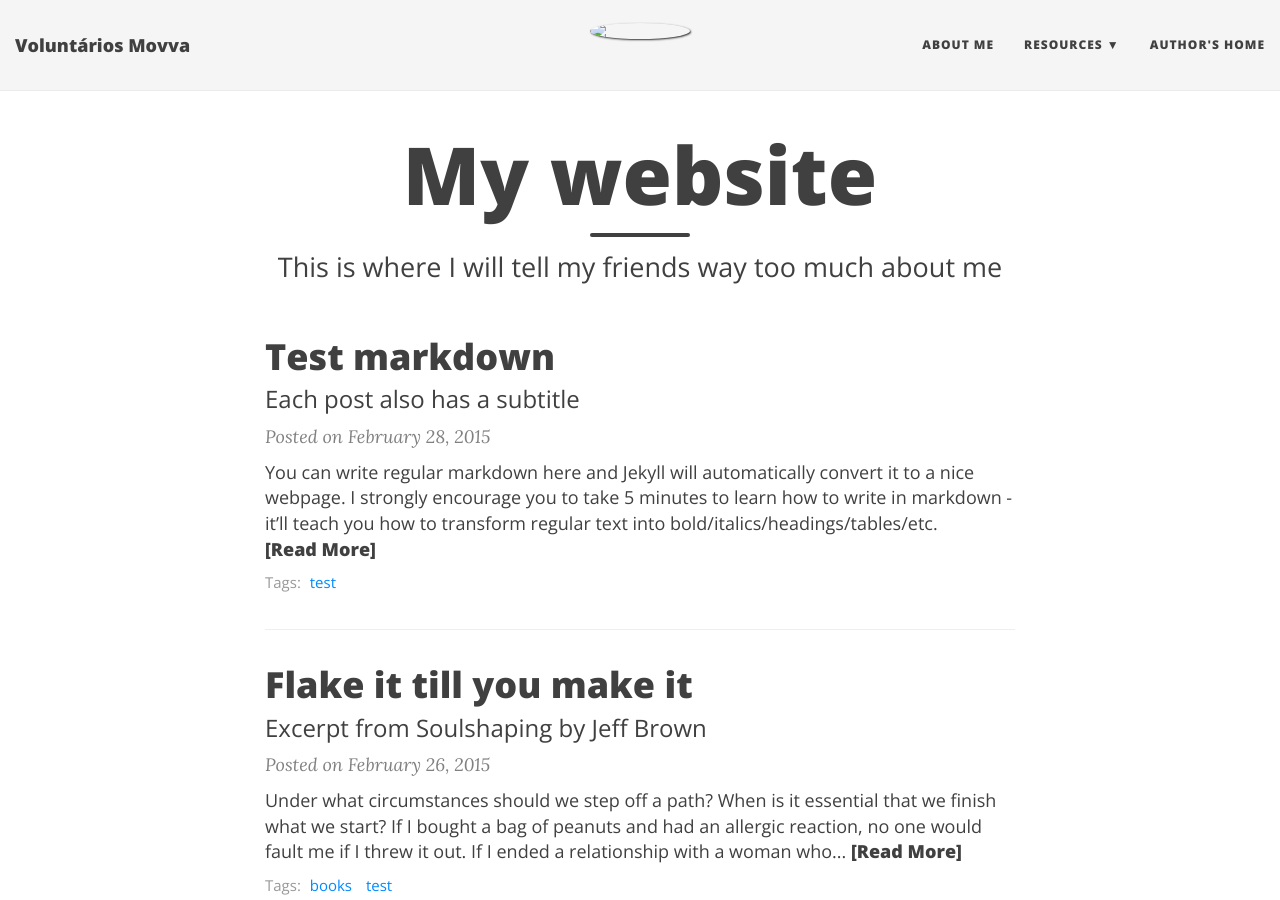
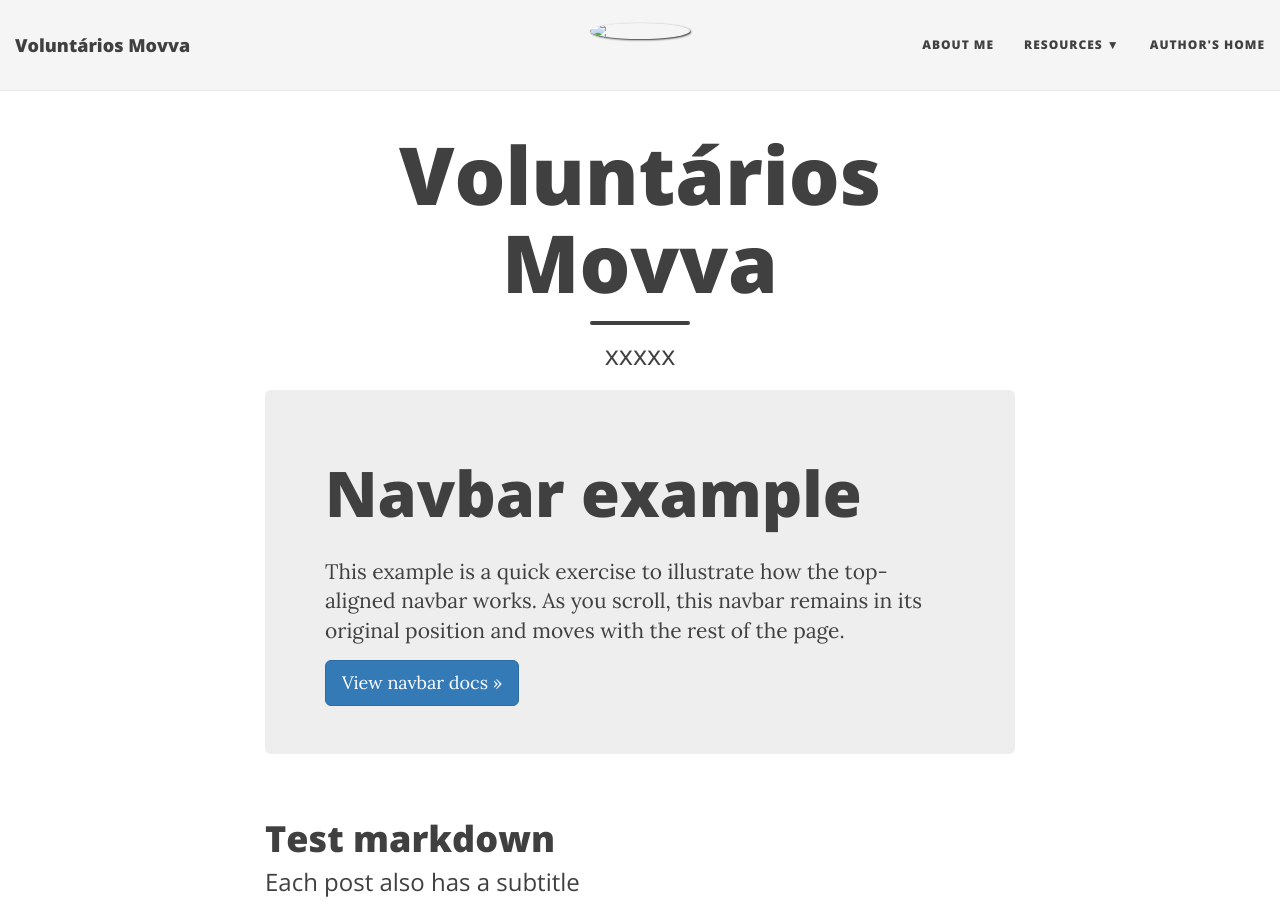
Before and after one commit to mgov-tech/crowdsource, a Jekyll site: the page built from index.html, in a window 1280 px wide and 900 px high. Built offline with Jekyll 4.4.1, drawn with Linux system fonts in a browser that asks for light colours; nearby versions of some CDN libraries; the list of posts is cut into pages by our own code.

Commit message:
.
Signed-off-by: Tiago Maluta <tmaluta@mgovbrasil.com.br>

```diff
--- a/index.html
+++ b/index.html
@@ -1,9 +1,15 @@
 ---
 layout: page
-title: My website
-subtitle: This is where I will tell my friends way too much about me
+title: Voluntários Movva
+subtitle: xxxxx
 use-site-title: true
 ---
+
+<div class="jumbotron">
+  <h1>Navbar example</h1>
+  <p class="lead">This example is a quick exercise to illustrate how the top-aligned navbar works. As you scroll, this navbar remains in its original position and moves with the rest of the page.</p>
+  <a class="btn btn-lg btn-primary" href="/docs/4.3/components/navbar/" role="button">View navbar docs &raquo;</a>
+</div>
 
 <div class="posts-list">
   {% for post in paginator.posts %}
```
